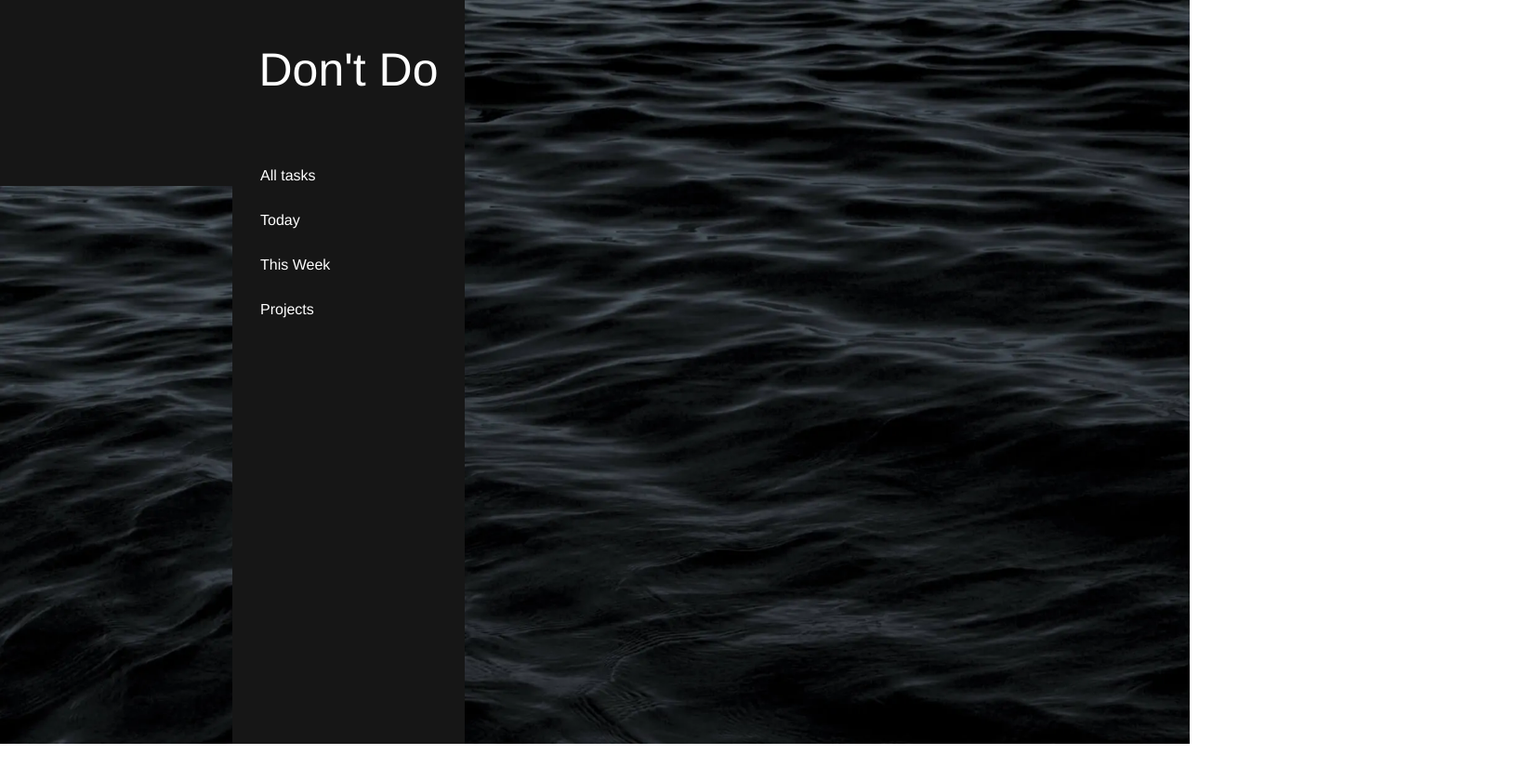
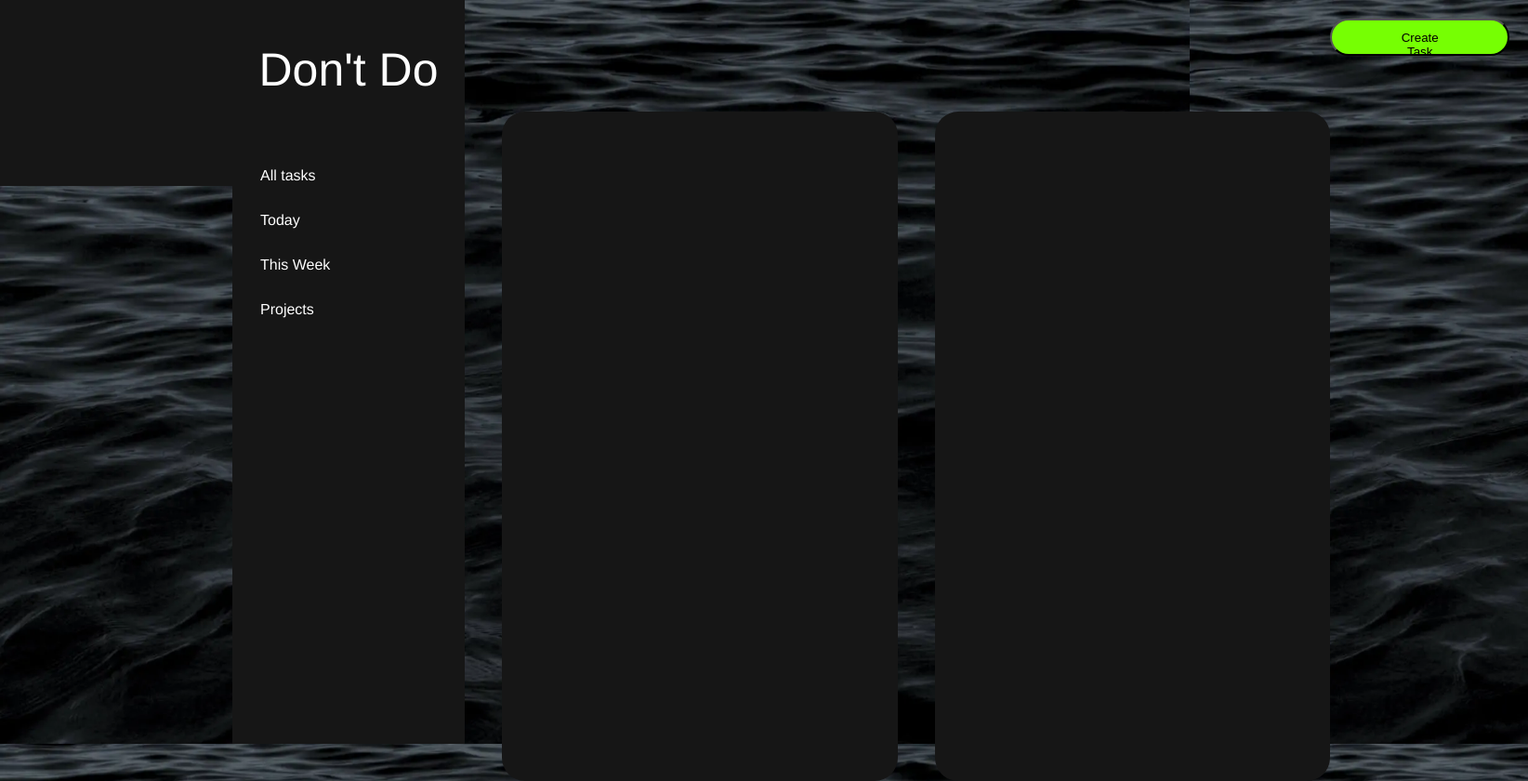
Before and after one commit to r-4v/todo-app, a website built with webpack: page dist/index.html in a window 1280 px wide. Shown: the whole page at 93% size, 1644 px wide, since content can reach past the window. Before the commit the page ends 800 px from the top, so only its background shows below. Built offline with nearby package versions, Linux system fonts and the light colour scheme.

Commit message:
ui layout progressed

```diff
--- a/src/modules/dom/create-task-button.js
+++ b/src/modules/dom/create-task-button.js
@@ -0,0 +1,9 @@
+import './task-area-style.css';
+const createTask = (function(){
+    let createTaskBtn = document.createElement('button');
+    createTaskBtn.innerText = "Create Task";
+    createTaskBtn.setAttribute('style',`padding:11px 60px;height:40px;background-color:#76ff03;border-radius:20px;cursor:pointer;`);
+    createTaskBtn.classList.add("task-button");
+    return{createTaskBtn};
+})();
+export{createTask};
--- a/src/modules/dom/start-page-dom.js
+++ b/src/modules/dom/start-page-dom.js
@@ -1,10 +1,11 @@
 import { sideBar } from "./side-bar";
+import { taskarea } from "./task-area";
 const startPage = (function(){
     let body = document.body;
     //side bar element
     body.appendChild(sideBar.sideBarDiv);
+    body.append(taskarea.taskAreaElement);
 
-    //right side create task button element
     return {body};
 })();
 export {startPage};
--- /dev/null
+++ b/src/modules/dom/task-area-style.css
@@ -0,0 +1,5 @@
+.task-button{
+    margin-left: auto;
+    margin-top:20px;
+    margin-right:20px;
+}
--- a/src/modules/dom/task-area.js
+++ b/src/modules/dom/task-area.js
@@ -0,0 +1,14 @@
+import { createTask } from "./create-task-button";
+import { taskList } from "./task-list";
+import { taskInfo } from "./task-info";
+const taskarea = (function(){
+    let taskAreaElement = document.createElement('div');
+    taskAreaElement.setAttribute('style',`display:flex;flex-grow:1;`);
+     //right side create task button element
+     taskAreaElement.appendChild(taskList.taskListDiv);
+     taskAreaElement.appendChild(taskInfo.taskInfoDiv);
+    taskAreaElement.appendChild(createTask.createTaskBtn);
+
+    return {taskAreaElement};
+})();
+export {taskarea};
--- /dev/null
+++ b/src/modules/dom/task-info.js
@@ -0,0 +1,6 @@
+const taskInfo = (function(){
+    let taskInfoDiv = document.createElement('div');
+    taskInfoDiv.setAttribute('style','height:720px;width:440px;background-color:#161616;margin-top:120px;margin-left:40px;border-radius:25px;');
+    return {taskInfoDiv}
+})()
+export {taskInfo};
--- /dev/null
+++ b/src/modules/dom/task-list.js
@@ -0,0 +1,6 @@
+const taskList = (function(){
+    let taskListDiv = document.createElement('div');
+    taskListDiv.setAttribute('style','height:720px;width:440px;background-color:#161616;margin-top:120px;margin-left:40px;border-radius:25px;');
+    return {taskListDiv}
+})()
+export {taskList};
--- a/src/styles/indexstyle.css
+++ b/src/styles/indexstyle.css
@@ -12,4 +12,5 @@ body {
   padding: 0px;
   height: 100vh;
   display:flex;
+  flex-direction: row;
 }
```
